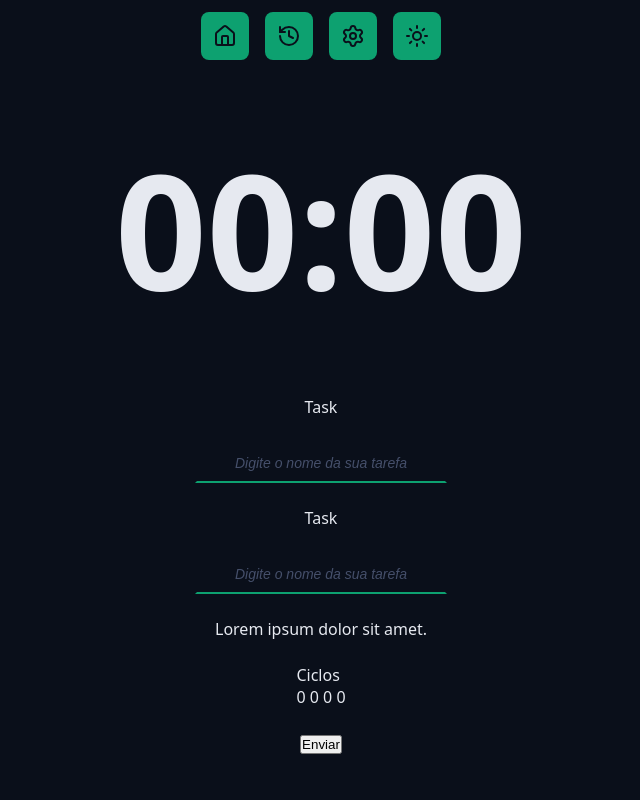
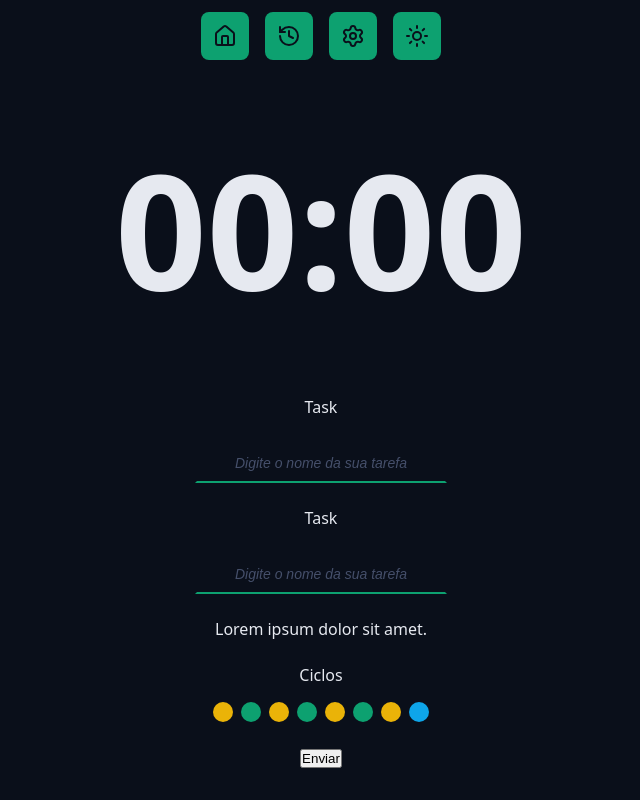
Before and after one commit to yygermuts/chronos-pomodore-app, a React (Vite) app: page / in a window 1280 px wide. Shown: the part 241-1041 px from the top of the page, without its empty margins (319-959 px from the left). Built offline with nearby package versions, Linux system fonts and the light colour scheme.

Commit message:
Cycle component create

```diff
--- a/src/App.tsx
+++ b/src/App.tsx
@@ -6,6 +6,7 @@
 import { Menu } from "./components/Menu";
 import { Countdown } from "./components/Countdown";
 import { DefaultInput } from "./components/DefaultInput";
+import { Cycles } from "./components/Cycles";
 
 const App = () => {
   return (
@@ -43,8 +44,7 @@
           </div>
 
           <div className="formRow">
-            <p>Ciclos</p>
-            <p>0 0 0 0</p>
+            <Cycles />
           </div>
           <div className="formRow">
             <button>Enviar</button>
--- a/src/components/Cycles/index.tsx
+++ b/src/components/Cycles/index.tsx
@@ -1,5 +1,19 @@
 import styles from "./styles.module.css";
 
 export const Cycles = () => {
-  return <div className={styles.cycles}></div>;
+  return (
+    <div className={styles.cycles}>
+      <span>Ciclos</span>
+      <div className={styles.cycleDots}>
+        <span className={`${styles.cycleDot} ${styles.workTime}`}></span>
+        <span className={`${styles.cycleDot} ${styles.shortBreakTime}`}></span>
+        <span className={`${styles.cycleDot} ${styles.workTime}`}></span>
+        <span className={`${styles.cycleDot} ${styles.shortBreakTime}`}></span>
+        <span className={`${styles.cycleDot} ${styles.workTime}`}></span>
+        <span className={`${styles.cycleDot} ${styles.shortBreakTime}`}></span>
+        <span className={`${styles.cycleDot} ${styles.workTime}`}></span>
+        <span className={`${styles.cycleDot} ${styles.longBreakTime}`}></span>
+      </div>
+    </div>
+  );
 };
--- a/src/components/Cycles/styles.module.css
+++ b/src/components/Cycles/styles.module.css
@@ -1,2 +1,31 @@
 .cycles {
+  display: flex;
+  flex-direction: column;
+  align-items: center;
+  justify-content: center;
+  gap: 1.6rem;
 }
+
+.cycleDots {
+  display: flex;
+  gap: 0.8rem;
+}
+
+.cycleDot {
+  width: 2rem;
+  height: 2rem;
+  background-color: var(--primary);
+  border-radius: 50%;
+}
+
+.workTime {
+  background-color: var(--warning);
+}
+
+.shortBreakTime {
+  background-color: var(--primary);
+}
+
+.longBreakTime {
+  background-color: var(--info);
+}
```
